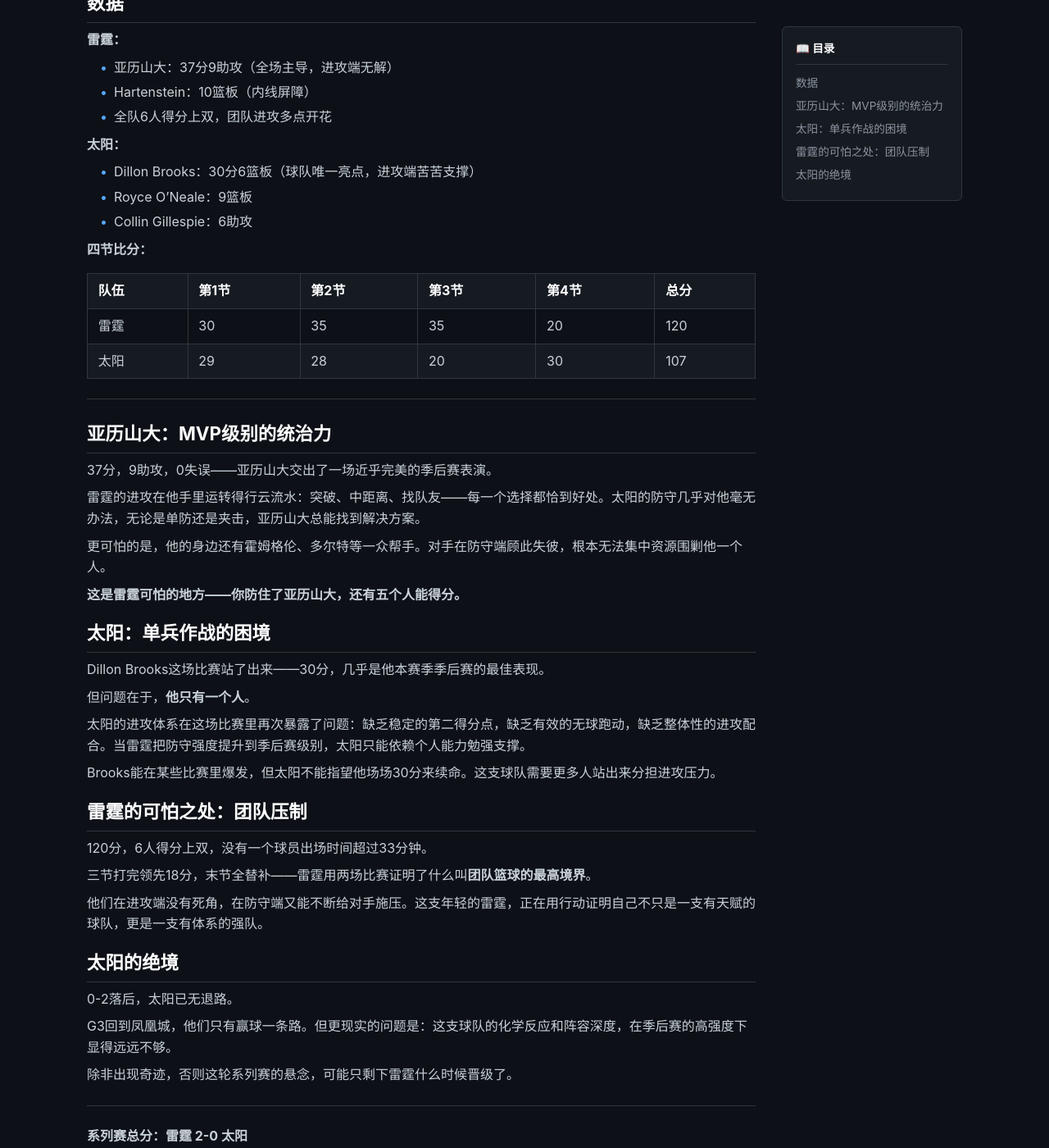
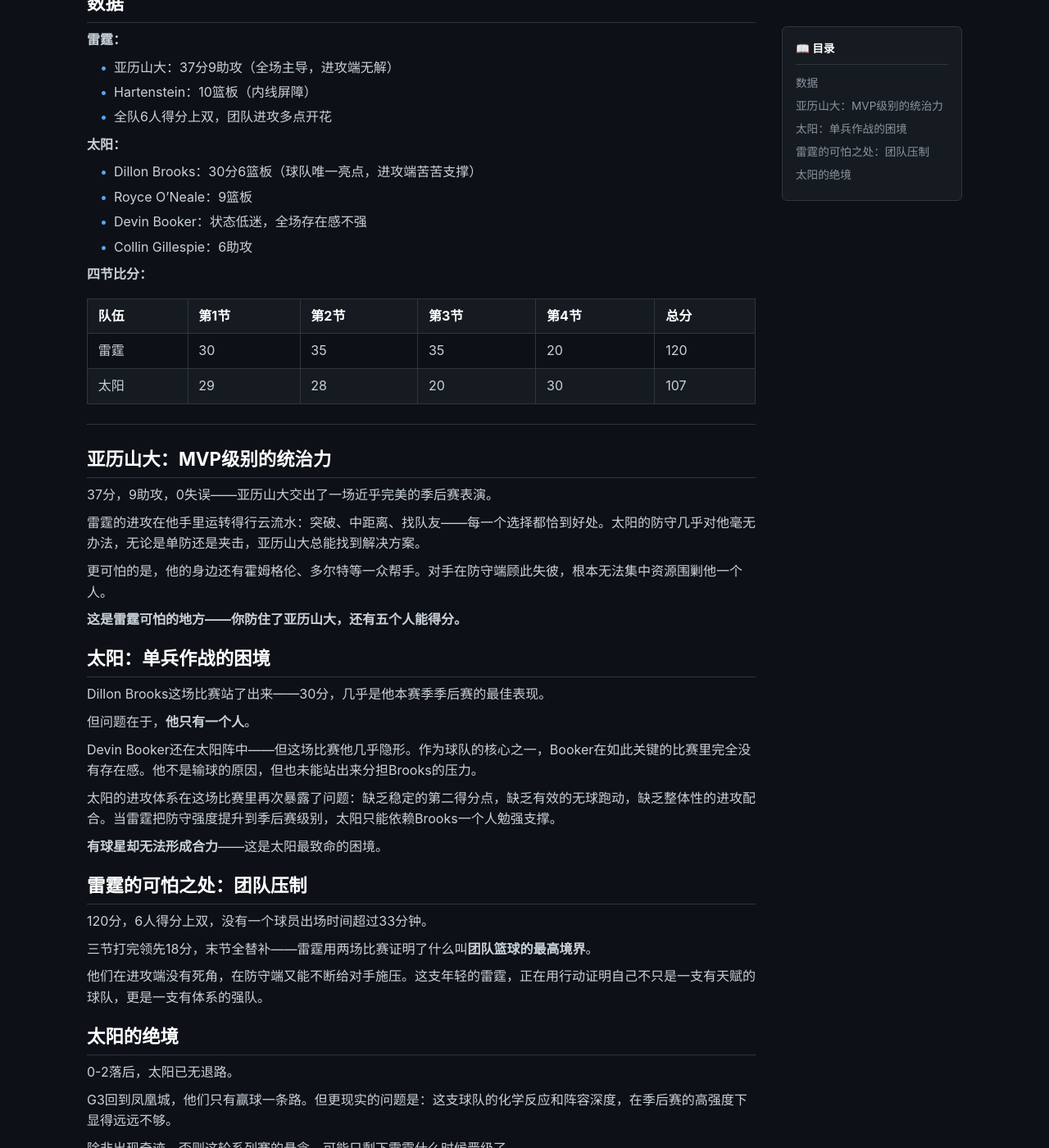
Before and after one commit to godsay1983/godsay1983.github.io, a Jekyll site: the page built from _posts/2026-04-23-thunder-suns-g2-analysis.md, in a window 1280 px wide and 1400 px high, scrolled down 467 px. Shown: the whole window at 82% size. Built offline with Jekyll 4.4.1, drawn with Linux system fonts in a browser that asks for light colours; comment, search, counter and statistics services are not loaded.

Commit message:
补充布克数据：说明布克本场隐身

```diff
--- a/_posts/2026-04-23-thunder-suns-g2-analysis.md
+++ b/_posts/2026-04-23-thunder-suns-g2-analysis.md
@@ -19,6 +19,7 @@ excerpt: "雷霆主场120-107再胜太阳，系列赛2-0领先。亚历山大砍
 **太阳：**
 - Dillon Brooks：30分6篮板（球队唯一亮点，进攻端苦苦支撑）
 - Royce O'Neale：9篮板
+- Devin Booker：状态低迷，全场存在感不强
 - Collin Gillespie：6助攻
 
 **四节比分：**
@@ -46,9 +47,11 @@ Dillon Brooks这场比赛站了出来——30分，几乎是他本赛季季后
 
 但问题在于，**他只有一个人**。
 
-太阳的进攻体系在这场比赛里再次暴露了问题：缺乏稳定的第二得分点，缺乏有效的无球跑动，缺乏整体性的进攻配合。当雷霆把防守强度提升到季后赛级别，太阳只能依赖个人能力勉强支撑。
+Devin Booker还在太阳阵中——但这场比赛他几乎隐形。作为球队的核心之一，Booker在如此关键的比赛里完全没有存在感。他不是输球的原因，但也未能站出来分担Brooks的压力。
 
-Brooks能在某些比赛里爆发，但太阳不能指望他场场30分来续命。这支球队需要更多人站出来分担进攻压力。
+太阳的进攻体系在这场比赛里再次暴露了问题：缺乏稳定的第二得分点，缺乏有效的无球跑动，缺乏整体性的进攻配合。当雷霆把防守强度提升到季后赛级别，太阳只能依赖Brooks一个人勉强支撑。
+
+**有球星却无法形成合力**——这是太阳最致命的困境。
 
 ## 雷霆的可怕之处：团队压制
 
```
